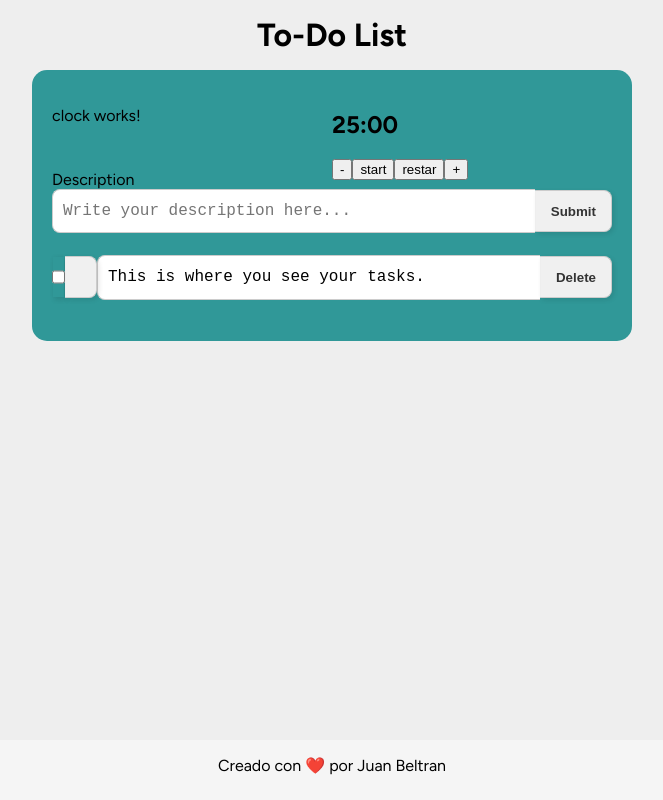
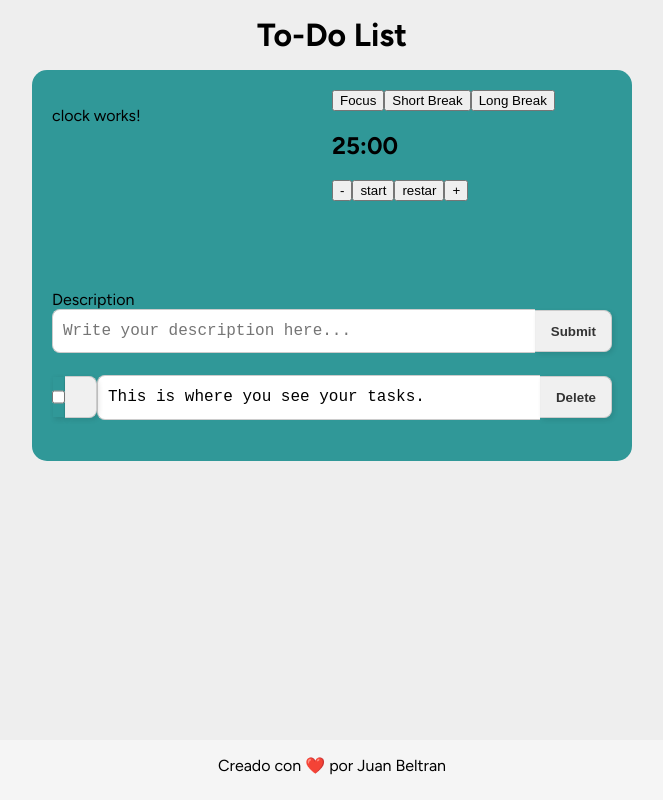
Before and after one commit to jbeltran402/todo-list-angular, an Angular app: page / in a window 1280 px wide. Shown: the whole page, without its empty margins (308-971 px from the left). Built offline with nearby package versions, Linux system fonts and the light colour scheme.

Commit message:
feat(pomodoro): refactor timer component to manage modes and add interface for timer settings

```diff
--- a/src/app/app.component.ts
+++ b/src/app/app.component.ts
@@ -1,12 +1,9 @@
 import { Component } from '@angular/core';
-import { RouterOutlet } from '@angular/router';
 import {ToDoListComponent} from './to-do-list/to-do-list.component';
-import {ClockComponent} from './clock/clock.component';
-import {PomodoroTimerComponent} from './pomodoro-timer/pomodoro-timer.component';
 
 @Component({
   selector: 'app-root',
-  imports: [RouterOutlet,ToDoListComponent,ClockComponent,PomodoroTimerComponent],
+  imports: [ToDoListComponent],
   templateUrl: './app.component.html',
   styleUrl: './app.component.css'
 })
--- /dev/null
+++ b/src/app/pomodoro-timer/interface.ts
@@ -0,0 +1,5 @@
+export interface TimerSettings{
+    'focus':number,
+    'long':number,
+    'short':number
+}
--- a/src/app/pomodoro-timer/pomodoro-timer.component.html
+++ b/src/app/pomodoro-timer/pomodoro-timer.component.html
@@ -1,4 +1,7 @@
 <div>
+    <button (click)="changeMode('focus')" [class.active]="timer_mode() === 'focus'"> Focus </button>
+    <button (click)="changeMode('short')" [class.active]="timer_mode() === 'short'"> Short Break </button>
+    <button (click)="changeMode('long')" [class.active]="timer_mode() === 'long'"> Long Break </button>
     <h2>{{ seconds() * 1000 | date : (seconds() >= 3600 ? 'HH:mm:ss' : 'mm:ss'): 'UTC' }}</h2>
     <button (click)="countdown_timer('reduce_time')"> - </button>
     <button (click)="countdown_timer(status ? 'start' : 'stop')"> {{ status ? 'start' : 'stop'}} </button>
--- a/src/app/pomodoro-timer/pomodoro-timer.component.ts
+++ b/src/app/pomodoro-timer/pomodoro-timer.component.ts
@@ -1,5 +1,6 @@
 import { Component, signal } from '@angular/core';
-import { DatePipe } from '@angular/common'
+import { DatePipe } from '@angular/common';
+import { TimerSettings } from './interface';
 
 @Component({
   selector: 'app-pomodoro-timer',
@@ -9,18 +10,30 @@ import { DatePipe } from '@angular/common'
 })
 export class PomodoroTimerComponent {
 
-  default_seconds: number = 1500
-  seconds = signal(this.default_seconds);
+  timer: TimerSettings = {
+    'focus': 1500,
+    'short': 300,
+    'long': 900
+  };
+  timer_mode = signal<keyof TimerSettings>('focus');
+  seconds = signal(this.timer['focus']);
+
   private timerId: any;
+  status: boolean = true;
+  focus_counter: number = 1;
 
-  status: boolean = true;
-
-  private stop_and_clean_interval(){
+  private stop_and_clean_interval() {
     if (this.timerId) {
-        clearInterval(this.timerId);
-        this.seconds.set(this.default_seconds);
+      clearInterval(this.timerId);
+      this.seconds.set(this.timer[this.timer_mode()]);
     }
     this.status = true;
+  }
+
+  changeMode(mode: keyof TimerSettings) {
+    this.timer_mode.set(mode);          // Guardamos el nuevo modo en el cofre
+    this.seconds.set(this.timer[mode]); // Reiniciamos los segundos
+    this.stop_and_clean_interval();     // Limpiamos el intervalo actual
   }
 
   countdown_timer(action: string) {
@@ -28,26 +41,18 @@ export class PomodoroTimerComponent {
     switch (action) {
       case ("increase_time"):
         // 86340s = 23h:59m:00s
-        this.default_seconds = Math.min(this.default_seconds + 60, 86340);
+        this.timer[this.timer_mode()] = Math.min(this.timer[this.timer_mode()] + 60, 86340);
         this.seconds.update(s => Math.min(s + 60, 86340));
         break;
       case ("reduce_time"):
-        this.default_seconds = Math.max(0, this.default_seconds - 60);
+        this.timer[this.timer_mode()] = Math.max(0, this.timer[this.timer_mode()] - 60);
         this.seconds.update(s => Math.max(0, s - 60));
-        if (this.seconds() === 0){
+        if (this.seconds() === 0) {
           this.stop_and_clean_interval();
         }
         break;
       case ("start"):
-        clearInterval(this.timerId);
-        this.timerId = setInterval(() => {
-          if (this.seconds() > 0) {
-            this.seconds.update(s => s - 1);
-            this.status = false;
-          } else {
-            this.stop_and_clean_interval();
-          }
-        }, 1000); // 1000ms = 1 segundo
+        this.startTimer();
         break;
       case ("restar"):
         this.stop_and_clean_interval();
@@ -57,6 +62,35 @@ export class PomodoroTimerComponent {
         this.status = true;
     }
   }
+
+  private startTimer() {
+    clearInterval(this.timerId);
+    this.timerId = setInterval(() => {
+      if (this.seconds() > 0) {
+        this.seconds.update(s => s - 1);
+        this.status = false;
+      } else {
+        switch (this.timer_mode()) {
+          case ("focus"):
+            if (this.focus_counter === 4) {
+              this.changeMode('long');
+            } else {
+              this.changeMode('short');
+            }
+            this.focus_counter++;
+            break;
+          case ("short"):
+            this.changeMode('focus');
+            break;
+          case ("long"):
+            this.focus_counter = 1;
+            this.changeMode('focus');
+            break;
+        }
+      }
+    }, 1000); // 1000ms = 1 segundo
+  }
+
   ngOnDestroy() {
     this.stop_and_clean_interval()
   }
--- a/src/app/to-do-list/to-do-list.component.css
+++ b/src/app/to-do-list/to-do-list.component.css
@@ -5,7 +5,7 @@
     width: 600px;
     padding: 20px;
     display: grid;
-    grid-template: 80px 1fr / 1fr 1fr;
+    grid-template: 200px 1fr / 1fr 1fr;
     grid-template-areas:
         "clock pomodoro"
         "task task";
```
